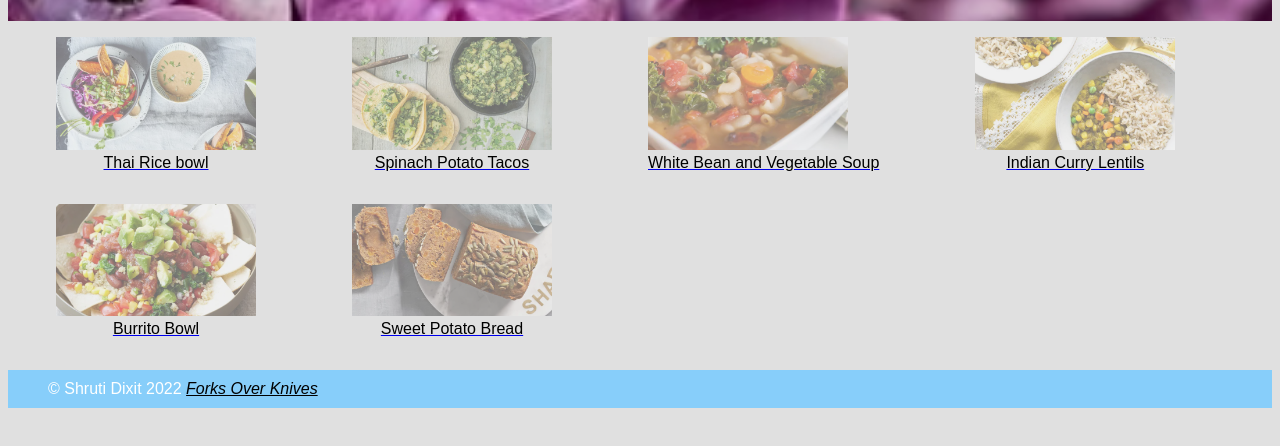
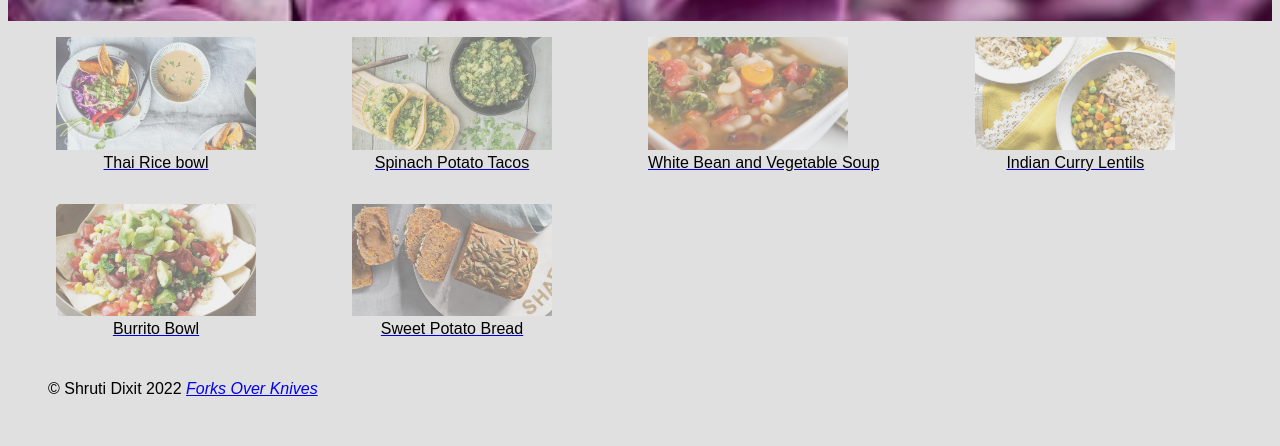
Before and after one commit to lis549-sp21/project-dixit-shruti, a plain HTML site: page recipes.html in a window 1280 px wide. Shown: the part 152-598 px from the top of the page. Drawn offline with Linux system fonts and the light colour scheme.

Commit message:
CSS edits

```diff
--- a/style.css
+++ b/style.css
@@ -215,16 +215,8 @@ li{
 }*/
 
 /* footer */
-footer{
-  color: white;
-  background-color: lightskyblue;
-}
- footer cite a {
-   color:black
- }
-
- footer cite a:hover{
-  color:white
+footer p{
+  color: black;
 }
 
 button {
```
Also changed, not shown: health_benefits.html (+1 -1 lines), index.html (+1 -1 lines).
